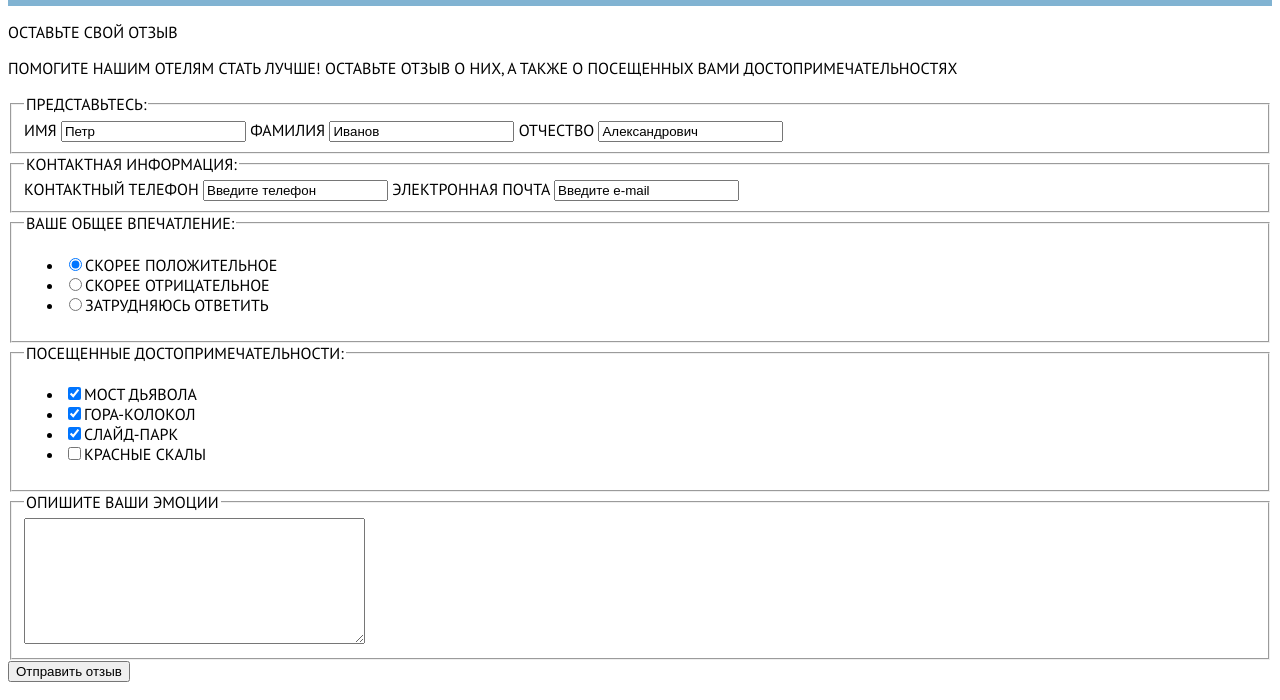
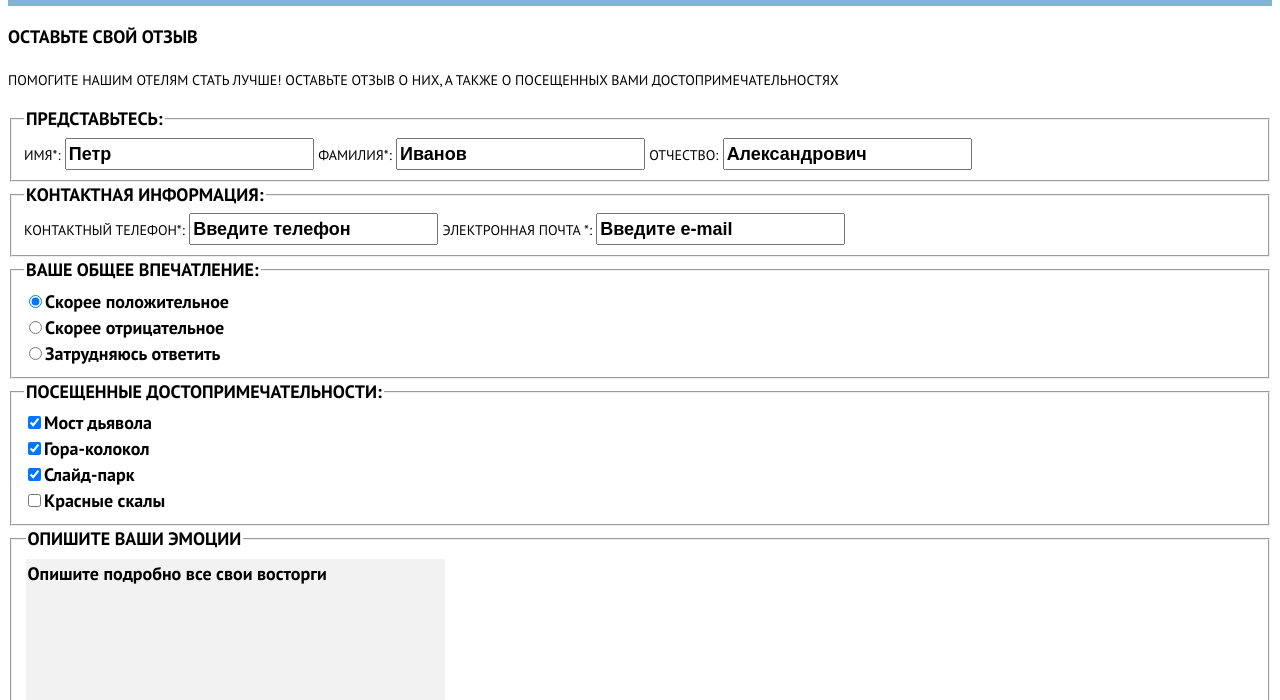
Before and after one commit to Ozomad/1536397-sedona-21, a website: page source/form.html in a window 1280 px wide. Shown: the part 250-950 px from the top of the page. Drawn offline with nearby package versions, Linux system fonts and the light colour scheme; files that its build step writes are made by us from their sources.

Commit message:
Стилизовал страницу формы до футера

```diff
--- a/source/form.html
+++ b/source/form.html
@@ -35,8 +35,8 @@
       <section class="review">
         <div class="review__wrapper">
           <h2 class="visually-hidden">Отзывы гостей</h2>
-          <p class="review__title">Оставьте свой отзыв</p>
-          <p class="review__text">Помогите нашим отелям стать лучше! оставьте отзыв о них, а также о посещенных вами достопримечательностях</p>
+          <p class="review__title form-title-font">Оставьте свой отзыв</p>
+          <p class="review__text form-text-font">Помогите нашим отелям стать лучше! оставьте отзыв о них, а также о посещенных вами достопримечательностях</p>
         </div>
       </section>
       <form class="review-form" action="https://echo.htmlacademy.ru" method="post">
@@ -44,13 +44,13 @@
           <div class="review-form__wrapper">
             <h2 class="visually-hidden">Информация о госте</h2>
             <fieldset class="review-form__name">
-              <legend class="review-form__legend">Представьтесь:</legend>
-              <label for="first-name" class="review-form__label required">Имя</label>
-              <input type="text" class="review-form__input" id="first-name" name="first-name" value="Петр" required>
-              <label for="second-name" class="review-form__label required">Фамилия</label>
-              <input type="text" class="review-form__input" id="second-name" name="second-name" value="Иванов" required>
-              <label for="middle-name" class="review-form__label ">Отчество</label>
-              <input type="text" class="review-form__input" id="middle-name" name="middle-name" value="Александрович" >
+              <legend class="review-form__legend form-title-font">Представьтесь:</legend>
+              <label for="first-name" class="review-form__label required form-label-font">Имя*:</label>
+              <input type="text" class="review-form__input form-title-font" id="first-name" name="first-name" value="Петр" required>
+              <label for="second-name" class="review-form__label required form-label-font">Фамилия*:</label>
+              <input type="text" class="review-form__input form-title-font" id="second-name" name="second-name" value="Иванов" required>
+              <label for="middle-name" class="review-form__label form-label-font ">Отчество:</label>
+              <input type="text" class="review-form__input form-title-font" id="middle-name" name="middle-name" value="Александрович" >
             </fieldset>
           </div>
         </section>
@@ -58,11 +58,11 @@
           <div class="review-form__wrapper">
             <h2 class="visually-hidden">Контакты гостя</h2>
             <fieldset class="review-form__fieldset">
-              <legend class="review-form__legend">Контактная информация:</legend>
-              <label for="phone" class="review-form__label required">Контактный телефон</label>
-              <input type="text" class="review-form__input" id="phone" name="phone" value="Введите телефон" required>
-              <label for="email" class="review-form__label required">Электронная почта</label>
-              <input type="text" class="review-form__input" id="email" name="email" value="Введите e-mail" required>
+              <legend class="review-form__legend form-title-font">Контактная информация:</legend>
+              <label for="phone" class="review-form__label required form-label-font">Контактный телефон*:</label>
+              <input type="text" class="review-form__input form-title-font" id="phone" name="phone" value="Введите телефон" required>
+              <label for="email" class="review-form__label required form-label-font">Электронная почта *:</label>
+              <input type="text" class="review-form__input form-title-font" id="email" name="email" value="Введите e-mail" required>
             </fieldset>
           </div>
         </section>
@@ -70,9 +70,9 @@
           <div class="review-form__wrapper">
             <h2 class="visually-hidden">Впечатление гостя</h2>
             <fieldset class="review-form__fieldset">
-              <legend class="review-form__legend">Ваше общее впечатление:</legend>
-              <ul class="review-form__list">
-                <li class="review-form__item ">
+              <legend class="review-form__legend form-title-font">Ваше общее впечатление:</legend>
+              <ul class="review-form__list text-normal form-title-font clear">
+                <li class="review-form__item  ">
                   <input type="radio" name="impress" value="good" checked>Скорее положительное
                 </li>
                 <li class="review-form__item">
@@ -89,8 +89,8 @@
           <div class="review-form__wrapper">
             <h2 class="visually-hidden">Достопримечательности</h2>
             <fieldset class="review-form__fieldset">
-              <legend class="review-form__legend">Посещенные достопримечательности:</legend>
-              <ul class="review-form__list">
+              <legend class="review-form__legend form-title-font">Посещенные достопримечательности:</legend>
+              <ul class="review-form__list form-title-font text-normal clear">
                 <li class="review-form__item review-form__item--checked">
                   <input type="checkbox" name="bridge" checked>Мост дьявола
                 </li>
@@ -107,14 +107,14 @@
             </fieldset>
           </div>
         </section>
-        <section class="review-form__section">
+        <section class="review-form__section form-title-font">
           <h2 class="visually-hidden">Эмоции</h2>
-          <fieldset class="review-form__fieldset">
-            <legend class="review-form__legend">Опишите ваши эмоции</legend>
-            <textarea name="review-form__textarea" rows="8" cols="40"></textarea>
+          <fieldset class="review-form__fieldset ">
+            <legend class="review-form__legend ">Опишите ваши эмоции</legend>
+            <textarea class="review-form__textarea "name="review-form__textarea" rows="8" cols="40">Опишите подробно все свои восторги </textarea>
           </fieldset>
         </section>
-        <button type="button review-form__button" name="button" type="submit">Отправить отзыв</button>
+        <button class="button review-form__button" type="button" name="button" type="submit">Отправить отзыв</button>
       </form>
     </main>
     <footer class="page-footer">
--- a/source/less/colors.less
+++ b/source/less/colors.less
@@ -3,3 +3,4 @@
 @basic-white: #FFFFFF;
 @background-blue: #81B3D2;
 @background-grey: #EEEEEE;
+@background-grey-light: #F2F2F2;
--- a/source/less/common.less
+++ b/source/less/common.less
@@ -14,17 +14,27 @@
   text-decoration: none;
 }
 
-// .title-font{
-//   font-weight: 700;
-//   font-size: 18px;
-//   line-height: 26px;
-// }
-//
-// .text-font{
-//   font-weight: 400;
-//   font-size: 14px;
-//   line-height: 21px;
-// }
+.text-normal {
+  text-transform: none;
+}
+
+.form-title-font {
+  font-weight: 700;
+  font-size: 18px;
+  line-height: 26px;
+}
+
+.form-text-font {
+  font-weight: 400;
+  font-size: 14px;
+  line-height: 24px;
+}
+
+.form-label-font {
+  font-weight: 400;
+  font-size: 14px;
+  line-height: 26px;
+}
 // .button-font{
 //   font-weight: 700;
 //   font-size: 21px;
--- /dev/null
+++ b/source/less/review.less
@@ -0,0 +1,15 @@
+.review-form__textarea {
+  font-family: inherit ;
+  .form-title-font;
+  background-color: @background-grey-light;
+  border: none;
+}
+
+.review-form__button{
+  font-family: inherit ;
+  .form-title-font;
+  text-transform: uppercase;
+  color: @basic-white;
+  background-color: @background-blue;
+  border: none;
+}
--- a/source/less/style.less
+++ b/source/less/style.less
@@ -10,3 +10,4 @@
 @import "./advantages.less";
 @import "./offer.less";
 @import "./page-footer.less";
+@import "./review.less";
```
